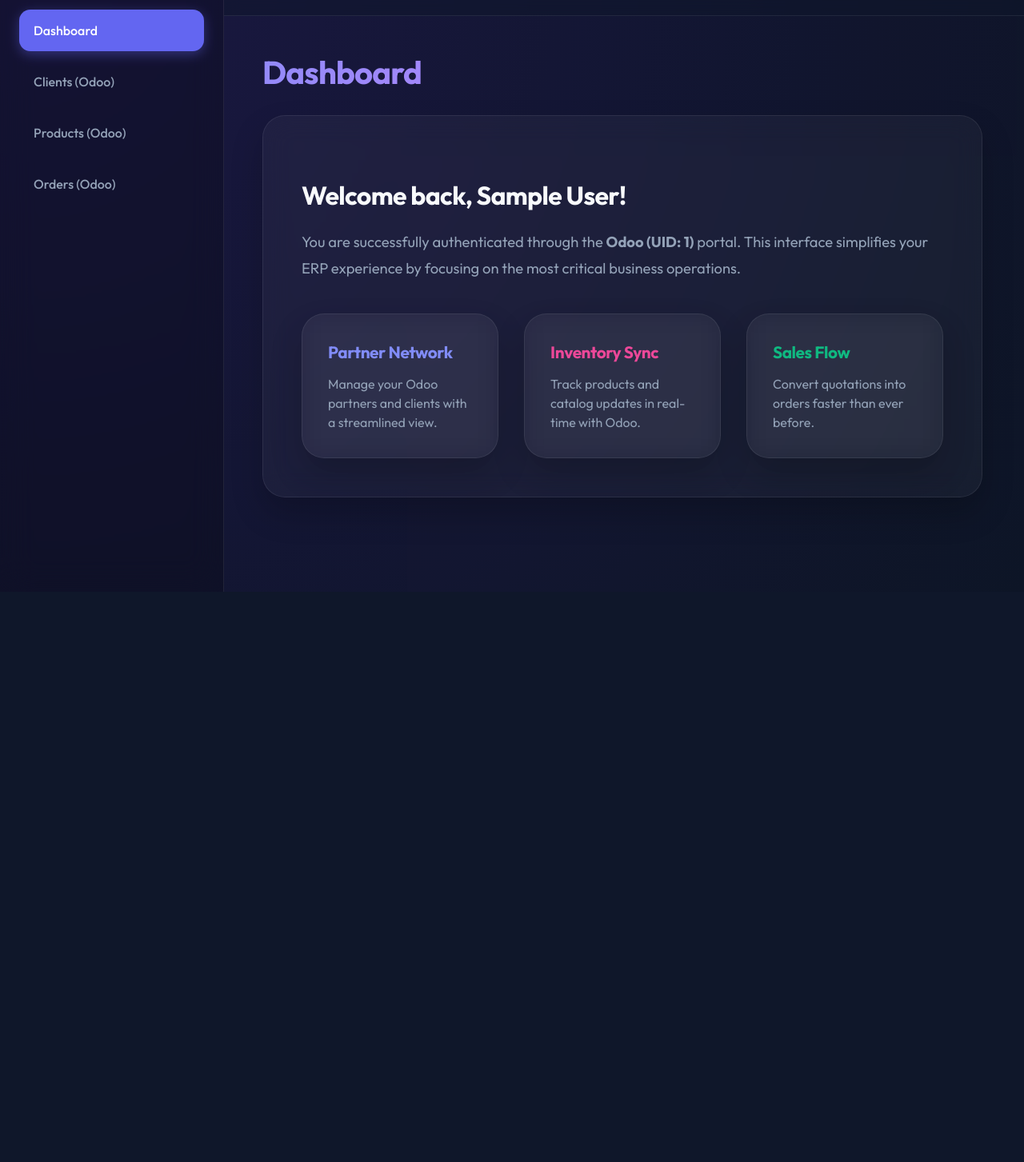
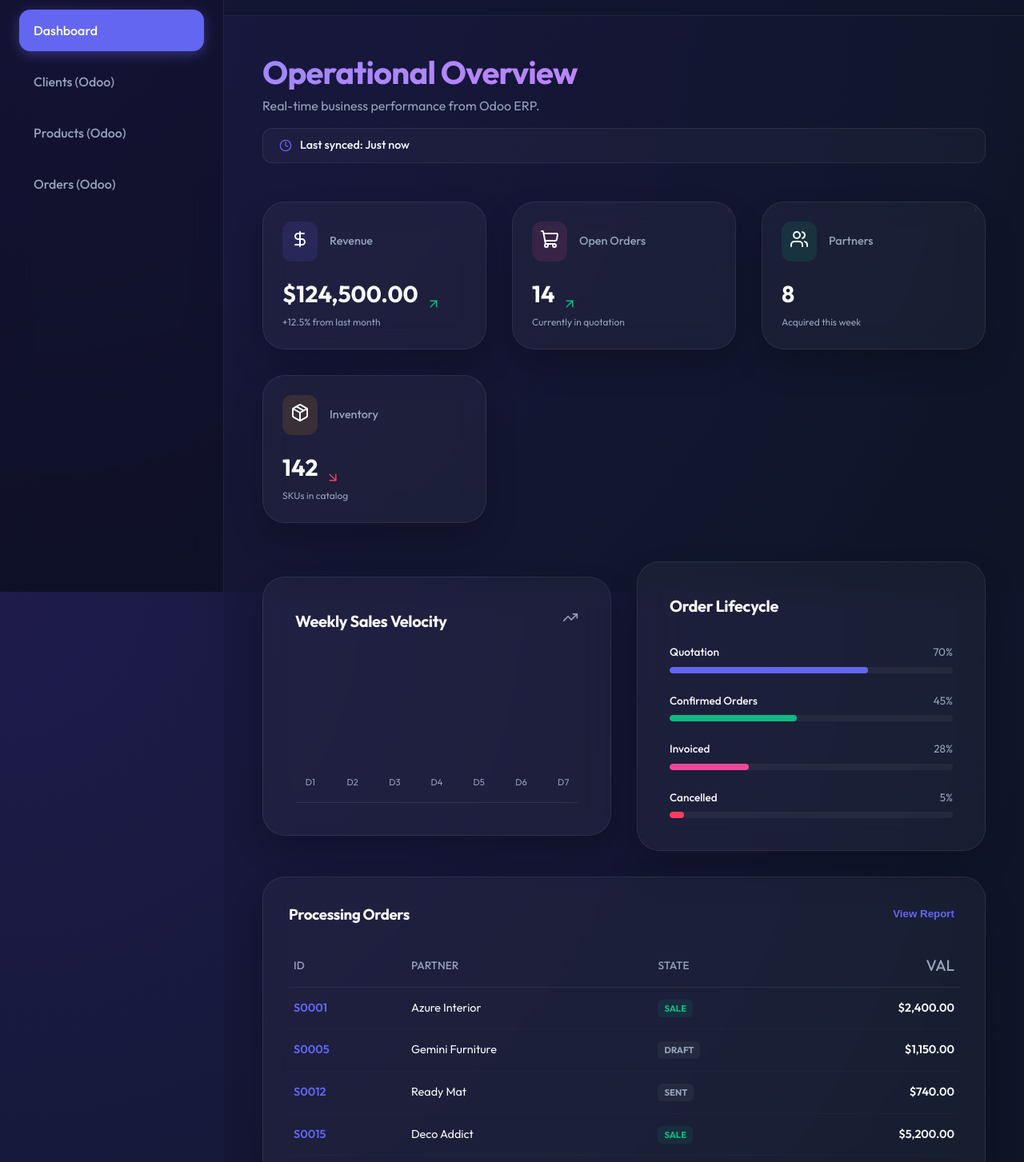
Before and after one commit to mehdiert0-arch/Odoo, a React (Vite) app in the folder odooFront/: page /dashboard in a window 1280 px wide. Shown: the part 60-1513 px from the top of the page at 80% size. Before the commit the page ends 800 px from the top, so only its background shows below. Built offline with nearby package versions, Linux system fonts and the light colour scheme; sample sign-in values are in the browser's storage.

Commit message:
stats dashboard

```diff
--- a/odooFront/src/pages/Dashboard.jsx
+++ b/odooFront/src/pages/Dashboard.jsx
@@ -1,35 +1,195 @@
-import { useAuth } from "../contexts/AuthContext";
+import { useEffect, useState } from "react";
+import {
+    Users,
+    ShoppingCart,
+    Package,
+    DollarSign,
+    TrendingUp,
+    Clock,
+    CheckCircle,
+    ArrowUpRight,
+    ArrowDownRight
+} from "lucide-react";
+import axiosClient from "../api/axios";
 
 export default function Dashboard() {
-    const { user } = useAuth();
+    const [stats, setStats] = useState({
+        totalSales: '124,500.00',
+        activeOrders: 14,
+        newClients: 8,
+        totalProducts: 142
+    });
+    const [loading, setLoading] = useState(false);
+
+    // Mock chart data using CSS heights
+    const salesProgress = [65, 82, 45, 90, 70, 75, 95];
 
     return (
-        <div style={{ maxWidth: '900px' }}>
-            <h1 className="page-title">Dashboard</h1>
-            <div className="auth-card" style={{ maxWidth: 'none', padding: '3rem', marginTop: '2rem' }}>
-                <h2 style={{ fontSize: '2rem', marginBottom: '1rem', color: '#f8fafc', fontWeight: '700' }}>
-                    Welcome back, {user?.name}!
-                </h2>
-                <p style={{ color: '#94a3b8', lineHeight: '1.8', fontSize: '1.15rem', marginBottom: '2.5rem' }}>
-                    You are successfully authenticated through the <strong>{user?.uid ? `Odoo (UID: ${user.uid})` : 'Laravel'}</strong> portal.
-                    This interface simplifies your ERP experience by focusing on the most critical business operations.
-                </p>
+        <div className="dashboard-wrapper" style={{ animation: 'slideUp 0.6s ease-out' }}>
+            <div className="page-header" style={{ marginBottom: '3rem' }}>
+                <div>
+                    <h1 className="page-title">Operational Overview</h1>
+                    <p style={{ color: 'var(--text-secondary)', marginTop: '0.5rem' }}>Real-time business performance from Odoo ERP.</p>
+                </div>
+                <div style={{ background: 'var(--input-bg)', padding: '10px 20px', borderRadius: '12px', border: '1px solid var(--glass-border)', display: 'flex', alignItems: 'center', gap: '10px' }}>
+                    <Clock size={16} color="var(--primary-color)" />
+                    <span style={{ fontSize: '0.9rem', fontWeight: '500' }}>Last synced: Just now</span>
+                </div>
+            </div>
 
-                <div style={{ display: 'grid', gridTemplateColumns: 'repeat(auto-fit, minmax(240px, 1fr))', gap: '2rem' }}>
-                    <div className="card-vibe" style={{ padding: '2rem' }}>
-                        <h3 style={{ margin: '0 0 0.75rem 0', color: '#818cf8', fontSize: '1.3rem' }}>Partner Network</h3>
-                        <p style={{ margin: 0, fontSize: '1rem', color: '#94a3b8', lineHeight: '1.5' }}>Manage your Odoo partners and clients with a streamlined view.</p>
+            {/* Top Stat Grid */}
+            <div style={{ display: 'grid', gridTemplateColumns: 'repeat(auto-fit, minmax(220px, 1fr))', gap: '2rem', marginBottom: '3rem' }}>
+                <StatCard
+                    title="Revenue"
+                    value={`$${stats.totalSales}`}
+                    subtitle="+12.5% from last month"
+                    icon={<DollarSign size={24} />}
+                    color="#6366f1"
+                    trend="up"
+                />
+                <StatCard
+                    title="Open Orders"
+                    value={stats.activeOrders}
+                    subtitle="Currently in quotation"
+                    icon={<ShoppingCart size={24} />}
+                    color="#ec4899"
+                    trend="up"
+                />
+                <StatCard
+                    title="Partners"
+                    value={stats.newClients}
+                    subtitle="Acquired this week"
+                    icon={<Users size={24} />}
+                    color="#10b981"
+                    trend="neutral"
+                />
+                <StatCard
+                    title="Inventory"
+                    value={stats.totalProducts}
+                    subtitle="SKUs in catalog"
+                    icon={<Package size={24} />}
+                    color="#f59e0b"
+                    trend="down"
+                />
+            </div>
+
+            {/* Main Content Sections */}
+            <div style={{ display: 'grid', gridTemplateColumns: 'repeat(auto-fit, minmax(400px, 1fr))', gap: '2rem' }}>
+
+                {/* Sales Activity Card */}
+                <div className="auth-card" style={{ maxWidth: 'none', padding: '2.5rem' }}>
+                    <div style={{ display: 'flex', justifyContent: 'space-between', marginBottom: '2rem' }}>
+                        <h3 style={{ margin: 0, fontSize: '1.25rem' }}>Weekly Sales Velocity</h3>
+                        <TrendingUp size={20} color="var(--text-secondary)" />
                     </div>
-                    <div className="card-vibe" style={{ padding: '2rem' }}>
-                        <h3 style={{ margin: '0 0 0.75rem 0', color: '#ec4899', fontSize: '1.3rem' }}>Inventory Sync</h3>
-                        <p style={{ margin: 0, fontSize: '1rem', color: '#94a3b8', lineHeight: '1.5' }}>Track products and catalog updates in real-time with Odoo.</p>
-                    </div>
-                    <div className="card-vibe" style={{ padding: '2rem' }}>
-                        <h3 style={{ margin: '0 0 0.75rem 0', color: '#10b981', fontSize: '1.3rem' }}>Sales Flow</h3>
-                        <p style={{ margin: 0, fontSize: '1rem', color: '#94a3b8', lineHeight: '1.5' }}>Convert quotations into orders faster than ever before.</p>
+                    <div style={{ display: 'flex', alignItems: 'flex-end', gap: '15px', height: '180px', paddingBottom: '1rem', borderBottom: '1px solid var(--glass-border)' }}>
+                        {salesProgress.map((h, i) => (
+                            <div key={i} style={{ flex: 1, display: 'flex', flexDirection: 'column', alignItems: 'center', gap: '10px' }}>
+                                <div style={{
+                                    width: '100%',
+                                    height: `${h}%`,
+                                    background: i === 6 ? 'linear-gradient(to top, var(--primary-color), var(--secondary-color))' : 'rgba(99, 102, 241, 0.2)',
+                                    borderRadius: '8px 8px 4px 4px',
+                                    transition: 'height 1s ease'
+                                }}></div>
+                                <span style={{ fontSize: '0.7rem', color: 'var(--text-secondary)' }}>D{i+1}</span>
+                            </div>
+                        ))}
                     </div>
                 </div>
+
+                {/* Workflow Status Card */}
+                <div className="auth-card" style={{ maxWidth: 'none', padding: '2.5rem' }}>
+                    <h3 style={{ margin: '0 0 2rem 0', fontSize: '1.25rem' }}>Order Lifecycle</h3>
+                    <div style={{ display: 'flex', flexDirection: 'column', gap: '1.5rem' }}>
+                        <ProgressBar label="Quotation" percent={70} color="#6366f1" />
+                        <ProgressBar label="Confirmed Orders" percent={45} color="#10b981" />
+                        <ProgressBar label="Invoiced" percent={28} color="#ec4899" />
+                        <ProgressBar label="Cancelled" percent={5} color="#f43f5e" />
+                    </div>
+                </div>
+
             </div>
-        </div >
+
+            {/* Bottom Section: Recent Log */}
+            <div className="auth-card" style={{ maxWidth: 'none', padding: '2rem', marginTop: '2rem' }}>
+                <div style={{ display: 'flex', justifyContent: 'space-between', alignItems: 'center', marginBottom: '1.5rem' }}>
+                    <h3 style={{ margin: 0 }}>Processing Orders</h3>
+                    <button style={{ background: 'transparent', border: 'none', color: 'var(--primary-color)', fontWeight: '600', cursor: 'pointer' }}>View Report</button>
+                </div>
+                <table style={{ width: '100%', borderCollapse: 'collapse', textAlign: 'left' }}>
+                    <thead>
+                        <tr style={{ color: 'var(--text-secondary)', borderBottom: '1px solid var(--glass-border)' }}>
+                            <th style={{ padding: '12px 6px', fontWeight: '500', fontSize: '0.85rem' }}>ID</th>
+                            <th style={{ padding: '12px 6px', fontWeight: '500', fontSize: '0.85rem' }}>PARTNER</th>
+                            <th style={{ padding: '12px 6px', fontWeight: '500', fontSize: '0.85rem' }}>STATE</th>
+                            <th style={{ padding: '12px 6px', fontWeight: '500', fontSize: '1.2rem', textAlign: 'right' }}>VAL</th>
+                        </tr>
+                    </thead>
+                    <tbody style={{ fontSize: '0.9rem' }}>
+                        <RecentRow id="S0001" name="Azure Interior" status="sale" val="2,400.00" />
+                        <RecentRow id="S0005" name="Gemini Furniture" status="draft" val="1,150.00" />
+                        <RecentRow id="S0012" name="Ready Mat" status="sent" val="740.00" />
+                        <RecentRow id="S0015" name="Deco Addict" status="sale" val="5,200.00" />
+                    </tbody>
+                </table>
+            </div>
+        </div>
     );
 }
+
+function StatCard({ title, value, subtitle, icon, color, trend }) {
+    return (
+        <div className="card-vibe" style={{ padding: '1.5rem', position: 'relative', overflow: 'hidden' }}>
+            <div style={{ position: 'absolute', top: '-10px', right: '-10px', opacity: 0.1, color: color }}>
+                {icon}
+            </div>
+            <div style={{ display: 'flex', alignItems: 'center', gap: '15px', marginBottom: '1.2rem' }}>
+                <div style={{ padding: '10px', background: `${color}20`, borderRadius: '12px' }}>
+                    {icon}
+                </div>
+                <span style={{ color: 'var(--text-secondary)', fontSize: '0.9rem', fontWeight: '500' }}>{title}</span>
+            </div>
+            <div style={{ display: 'flex', alignItems: 'flex-end', gap: '10px' }}>
+                <span style={{ fontSize: '1.8rem', fontWeight: '800' }}>{value}</span>
+                {trend === 'up' && <ArrowUpRight size={18} color="#10b981" />}
+                {trend === 'down' && <ArrowDownRight size={18} color="#f43f5e" />}
+            </div>
+            <p style={{ margin: '5px 0 0 0', fontSize: '0.75rem', color: 'var(--text-secondary)' }}>{subtitle}</p>
+        </div>
+    );
+}
+
+function ProgressBar({ label, percent, color }) {
+    return (
+        <div>
+            <div style={{ display: 'flex', justifyContent: 'space-between', marginBottom: '8px', fontSize: '0.85rem' }}>
+                <span style={{ fontWeight: '500' }}>{label}</span>
+                <span style={{ color: 'var(--text-secondary)' }}>{percent}%</span>
+            </div>
+            <div style={{ height: '8px', background: 'rgba(255,255,255,0.05)', borderRadius: '10px', overflow: 'hidden' }}>
+                <div style={{ height: '100%', width: `${percent}%`, background: color, borderRadius: '10px' }}></div>
+            </div>
+        </div>
+    );
+}
+
+function RecentRow({ id, name, status, val }) {
+    const isSale = status === 'sale';
+    return (
+        <tr style={{ borderBottom: '1px solid rgba(255,255,255,0.02)' }}>
+            <td style={{ padding: '15px 6px', color: 'var(--primary-color)', fontWeight: '600' }}>{id}</td>
+            <td style={{ padding: '15px 6px' }}>{name}</td>
+            <td style={{ padding: '15px 6px' }}>
+                <span style={{
+                    background: isSale ? 'rgba(16, 185, 129, 0.1)' : 'rgba(255,255,255,0.05)',
+                    color: isSale ? '#10b981' : 'var(--text-secondary)',
+                    fontSize: '0.7rem', padding: '4px 8px', borderRadius: '6px', fontWeight: '700'
+                }}>
+                    {status.toUpperCase()}
+                </span>
+            </td>
+            <td style={{ padding: '15px 6px', textAlign: 'right', fontWeight: '600' }}>${val}</td>
+        </tr>
+    );
+}
```
